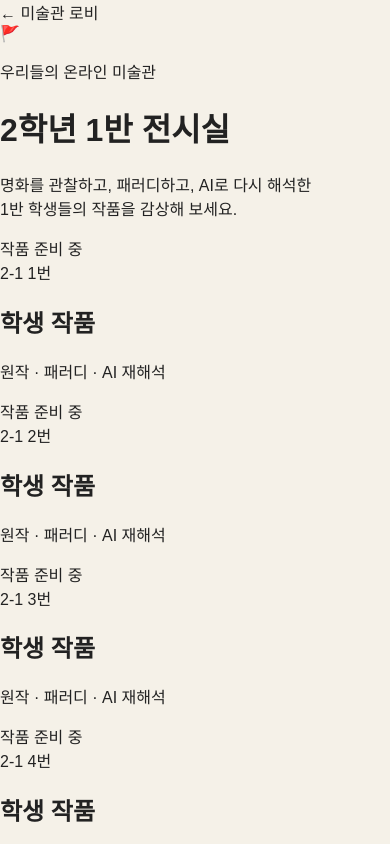
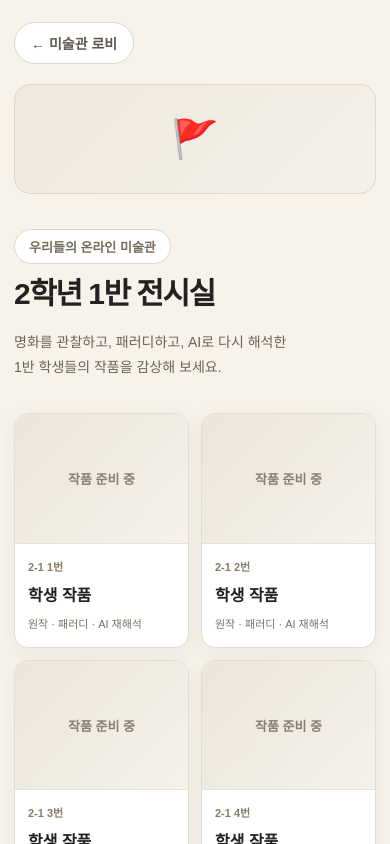
Before and after one commit to vizitostar-ctrl/our-art-museum, a Next.js app: page /class/1 in a window 390 px wide. Shown: the top 844 px of the page. Built offline with nearby package versions, Linux system fonts and the light colour scheme.

Commit message:
Update globals.css

```diff
--- a/app/globals.css
+++ b/app/globals.css
@@ -1,3 +1,8 @@
+/* =========================================
+   우리들의 온라인 미술관
+   전체 공통 스타일
+========================================= */
+
 * {
   box-sizing: border-box;
 }
@@ -6,23 +11,16 @@ html,
 body {
   margin: 0;
   padding: 0;
-  min-height: 100%;
 }
 
 body {
-  font-family: Arial, "Noto Sans KR", sans-serif;
-  background: #f5f1e8;
-  color: #222;
-}
-
-button,
-input,
-textarea {
-  font: inherit;
-}
-
-button {
-  cursor: pointer;
+  background: #f7f3eb;
+  color: #222222;
+  font-family:
+    Arial,
+    "Apple SD Gothic Neo",
+    "Noto Sans KR",
+    sans-serif;
 }
 
 a {
@@ -31,119 +29,590 @@ a {
 }
 
 img {
+  display: block;
   max-width: 100%;
-  display: block;
 }
 
-/* 미술관 전체 화면 */
+
+/* =========================================
+   미술관 전체
+========================================= */
+
 .museum {
   min-height: 100vh;
+  background: #f7f3eb;
 }
 
-/* 상단 */
+
+/* =========================================
+   미술관 상단 제목
+========================================= */
+
 .museum-header {
-  padding: 24px 40px;
-  background: rgba(255, 255, 255, 0.92);
-  border-bottom: 1px solid #ded8cc;
+  background: #ffffff;
+  border-bottom: 1px solid #e3ddd2;
+  padding: 26px 32px;
 }
 
 .museum-header h1 {
   margin: 0;
-  font-size: 28px;
+  font-size: 32px;
+  font-weight: 800;
+  letter-spacing: -1px;
 }
 
 .museum-header p {
-  margin: 7px 0 0;
-  color: #666;
+  margin: 10px 0 0;
+  color: #665f57;
+  font-size: 16px;
 }
 
-/* 메인 로비 */
+
+/* =========================================
+   미술관 로비
+========================================= */
+
 .lobby {
-  max-width: 1200px;
+  max-width: 1500px;
   margin: 0 auto;
-  padding: 60px 30px 80px;
+  padding: 70px 32px 90px;
 }
 
 .lobby-title {
   text-align: center;
-  margin-bottom: 45px;
+  margin-bottom: 55px;
 }
 
 .lobby-title h2 {
-  font-size: 42px;
-  margin: 0 0 15px;
+  margin: 0;
+  font-size: 44px;
+  font-weight: 800;
+  letter-spacing: -1.5px;
 }
 
 .lobby-title p {
-  color: #666;
-  font-size: 17px;
-  line-height: 1.7;
+  margin: 22px 0 0;
+  color: #6c6257;
+  font-size: 18px;
+  line-height: 1.8;
 }
 
-/* 학급 전시실 */
+
+/* =========================================
+   반 전시실 카드 영역
+========================================= */
+
 .class-grid {
   display: grid;
-  grid-template-columns: repeat(5, 1fr);
-  gap: 22px;
+  grid-template-columns: repeat(5, minmax(0, 1fr));
+  gap: 28px;
 }
 
+
+/* =========================================
+   반 카드
+========================================= */
+
 .class-card {
-  background: white;
-  border: 1px solid #ddd6ca;
-  border-radius: 18px;
-  padding: 18px;
-  transition: 0.25s;
-  box-shadow: 0 5px 18px rgba(0, 0, 0, 0.06);
+  display: block;
+  padding: 22px;
+  background: #ffffff;
+  border: 1px solid #dfd8cc;
+  border-radius: 20px;
+  box-shadow: 0 5px 18px rgba(60, 45, 25, 0.05);
+  transition:
+    transform 0.2s ease,
+    box-shadow 0.2s ease,
+    border-color 0.2s ease;
 }
 
 .class-card:hover {
-  transform: translateY(-5px);
-  box-shadow: 0 12px 28px rgba(0, 0, 0, 0.12);
+  transform: translateY(-6px);
+  border-color: #cfc5b6;
+  box-shadow: 0 12px 28px rgba(60, 45, 25, 0.12);
 }
 
+
+/* 반 깃발 */
+
 .flag-area {
+  width: 100%;
   aspect-ratio: 4 / 3;
-  border-radius: 12px;
-  background: #eee9df;
+  border-radius: 15px;
+  background: #eee8dd;
+
   display: flex;
   align-items: center;
   justify-content: center;
-  margin-bottom: 15px;
-  color: #888;
+
+  overflow: hidden;
+
+  color: #8a8175;
+  font-size: 16px;
+
+  margin-bottom: 22px;
 }
 
-.class-card h3 {
-  margin: 5px 0;
-  font-size: 20px;
+.class-flag-image {
+  width: 100%;
+  height: 100%;
+  object-fit: cover;
 }
 
-.class-card p {
+
+/* 반 이름 */
+
+.class-card h3 {
+  margin: 0 0 8px;
+  font-size: 21px;
+  font-weight: 800;
+}
+
+.class-card > p {
   margin: 0;
-  color: #777;
+  color: #7a7167;
   font-size: 14px;
 }
 
-/* 모바일 */
-@media (max-width: 900px) {
+.enter-text {
+  margin-top: 18px;
+  padding-top: 15px;
+  border-top: 1px solid #eee9e1;
+
+  color: #6f6253;
+  font-size: 13px;
+  font-weight: 700;
+}
+
+
+/* =========================================
+   학급 전시실
+========================================= */
+
+.classroom {
+  min-height: 100vh;
+  background: #f7f3eb;
+}
+
+
+/* =========================================
+   학급 전시실 상단
+========================================= */
+
+.classHeader {
+  max-width: 1400px;
+  margin: 0 auto;
+  padding: 36px 28px 25px;
+}
+
+
+/* 로비 돌아가기 */
+
+.backButton {
+  display: inline-flex;
+  align-items: center;
+
+  margin-bottom: 28px;
+
+  padding: 10px 16px;
+
+  background: #ffffff;
+  border: 1px solid #ded7cb;
+  border-radius: 999px;
+
+  color: #5e574f;
+  font-size: 14px;
+  font-weight: 700;
+
+  transition:
+    background 0.2s ease,
+    transform 0.2s ease;
+}
+
+.backButton:hover {
+  background: #eee8dd;
+  transform: translateX(-3px);
+}
+
+
+/* =========================================
+   학급 깃발
+========================================= */
+
+.classFlag {
+  width: 100%;
+  height: 180px;
+
+  margin-bottom: 30px;
+
+  border: 1px solid #dfd7ca;
+  border-radius: 24px;
+
+  background: linear-gradient(
+    135deg,
+    #eee8dd,
+    #f5f1e9
+  );
+
+  display: flex;
+  align-items: center;
+  justify-content: center;
+
+  font-size: 52px;
+
+  overflow: hidden;
+}
+
+
+/* =========================================
+   학급 이름
+========================================= */
+
+.classLabel {
+  display: inline-block;
+
+  margin-bottom: 12px;
+
+  padding: 7px 14px;
+
+  background: #ffffff;
+  border: 1px solid #ded7cb;
+  border-radius: 999px;
+
+  color: #766b5d;
+  font-size: 13px;
+  font-weight: 700;
+}
+
+.classHeader h1 {
+  margin: 0;
+
+  color: #222222;
+
+  font-size: clamp(34px, 5vw, 52px);
+  font-weight: 800;
+  letter-spacing: -1.5px;
+  line-height: 1.2;
+}
+
+.classDescription {
+  margin: 18px 0 0;
+
+  color: #6c6257;
+
+  font-size: 17px;
+  line-height: 1.8;
+}
+
+
+/* =========================================
+   학생 작품 전시 영역
+========================================= */
+
+.studentGallery {
+  max-width: 1400px;
+
+  margin: 15px auto 0;
+  padding: 0 28px 90px;
+
+  display: grid;
+
+  grid-template-columns:
+    repeat(4, minmax(0, 1fr));
+
+  gap: 26px;
+}
+
+
+/* =========================================
+   학생 작품 카드
+========================================= */
+
+.studentCard {
+  background: #ffffff;
+
+  border: 1px solid #e1dbd1;
+  border-radius: 20px;
+
+  overflow: hidden;
+
+  box-shadow:
+    0 5px 20px
+    rgba(55, 43, 25, 0.06);
+
+  transition:
+    transform 0.2s ease,
+    box-shadow 0.2s ease;
+}
+
+.studentCard:hover {
+  transform: translateY(-6px);
+
+  box-shadow:
+    0 14px 30px
+    rgba(55, 43, 25, 0.13);
+}
+
+
+/* =========================================
+   작품 대표 이미지 영역
+========================================= */
+
+.artPlaceholder {
+  width: 100%;
+
+  aspect-ratio: 4 / 3;
+
+  background:
+    linear-gradient(
+      135deg,
+      #ebe5da,
+      #f6f2ea
+    );
+
+  display: flex;
+  align-items: center;
+  justify-content: center;
+
+  color: #887e71;
+
+  font-size: 16px;
+  font-weight: 700;
+
+  border-bottom: 1px solid #e8e1d7;
+}
+
+
+/* =========================================
+   학생 정보
+========================================= */
+
+.studentInfo {
+  padding: 20px;
+}
+
+.studentNumber {
+  display: inline-block;
+
+  margin-bottom: 8px;
+
+  color: #8a7b69;
+
+  font-size: 13px;
+  font-weight: 700;
+}
+
+.studentInfo h2 {
+  margin: 0 0 10px;
+
+  color: #222222;
+
+  font-size: 21px;
+  font-weight: 800;
+}
+
+.studentInfo p {
+  margin: 0;
+
+  color: #766f67;
+
+  font-size: 14px;
+  line-height: 1.6;
+}
+
+
+/* =========================================
+   태블릿
+========================================= */
+
+@media (max-width: 1100px) {
+
   .class-grid {
-    grid-template-columns: repeat(2, 1fr);
+    grid-template-columns:
+      repeat(3, minmax(0, 1fr));
+  }
+
+  .studentGallery {
+    grid-template-columns:
+      repeat(3, minmax(0, 1fr));
+  }
+}
+
+
+/* =========================================
+   작은 태블릿
+========================================= */
+
+@media (max-width: 780px) {
+
+  .museum-header {
+    padding: 22px 20px;
+  }
+
+  .museum-header h1 {
+    font-size: 27px;
+  }
+
+  .lobby {
+    padding:
+      50px 20px
+      70px;
   }
 
   .lobby-title h2 {
-    font-size: 34px;
+    font-size: 36px;
+  }
+
+  .class-grid {
+    grid-template-columns:
+      repeat(2, minmax(0, 1fr));
+
+    gap: 18px;
+  }
+
+  .studentGallery {
+    grid-template-columns:
+      repeat(2, minmax(0, 1fr));
+
+    gap: 18px;
+  }
+
+  .classFlag {
+    height: 140px;
   }
 }
 
+
+/* =========================================
+   스마트폰
+========================================= */
+
 @media (max-width: 520px) {
+
   .museum-header {
-    padding: 20px;
+    padding: 20px 16px;
+  }
+
+  .museum-header h1 {
+    font-size: 23px;
+  }
+
+  .museum-header p {
+    font-size: 13px;
   }
 
   .lobby {
-    padding: 40px 18px;
+    padding:
+      38px 14px
+      60px;
+  }
+
+  .lobby-title {
+    margin-bottom: 35px;
+  }
+
+  .lobby-title h2 {
+    font-size: 31px;
+  }
+
+  .lobby-title p {
+    font-size: 14px;
   }
 
   .class-grid {
-    grid-template-columns: 1fr;
+    grid-template-columns:
+      repeat(2, minmax(0, 1fr));
+
+    gap: 12px;
+  }
+
+  .class-card {
+    padding: 12px;
+    border-radius: 15px;
+  }
+
+  .flag-area {
+    border-radius: 11px;
+    margin-bottom: 14px;
+  }
+
+  .class-card h3 {
+    font-size: 17px;
+  }
+
+  .class-card > p {
+    font-size: 12px;
+  }
+
+  .enter-text {
+    font-size: 11px;
+    margin-top: 12px;
+    padding-top: 10px;
+  }
+
+
+  /* 학급 전시실 */
+
+  .classHeader {
+    padding:
+      22px 14px
+      18px;
+  }
+
+  .backButton {
+    margin-bottom: 20px;
+  }
+
+  .classFlag {
+    height: 110px;
+
+    margin-bottom: 22px;
+
+    border-radius: 16px;
+
+    font-size: 38px;
+  }
+
+  .classHeader h1 {
+    font-size: 30px;
+  }
+
+  .classDescription {
+    font-size: 14px;
+  }
+
+  .studentGallery {
+    padding:
+      0 14px
+      60px;
+
+    grid-template-columns:
+      repeat(2, minmax(0, 1fr));
+
+    gap: 12px;
+  }
+
+  .studentCard {
+    border-radius: 14px;
+  }
+
+  .studentInfo {
+    padding: 13px;
+  }
+
+  .studentNumber {
+    font-size: 11px;
+  }
+
+  .studentInfo h2 {
+    font-size: 16px;
+  }
+
+  .studentInfo p {
+    font-size: 11px;
+  }
+
+  .artPlaceholder {
+    font-size: 13px;
   }
 }
```
